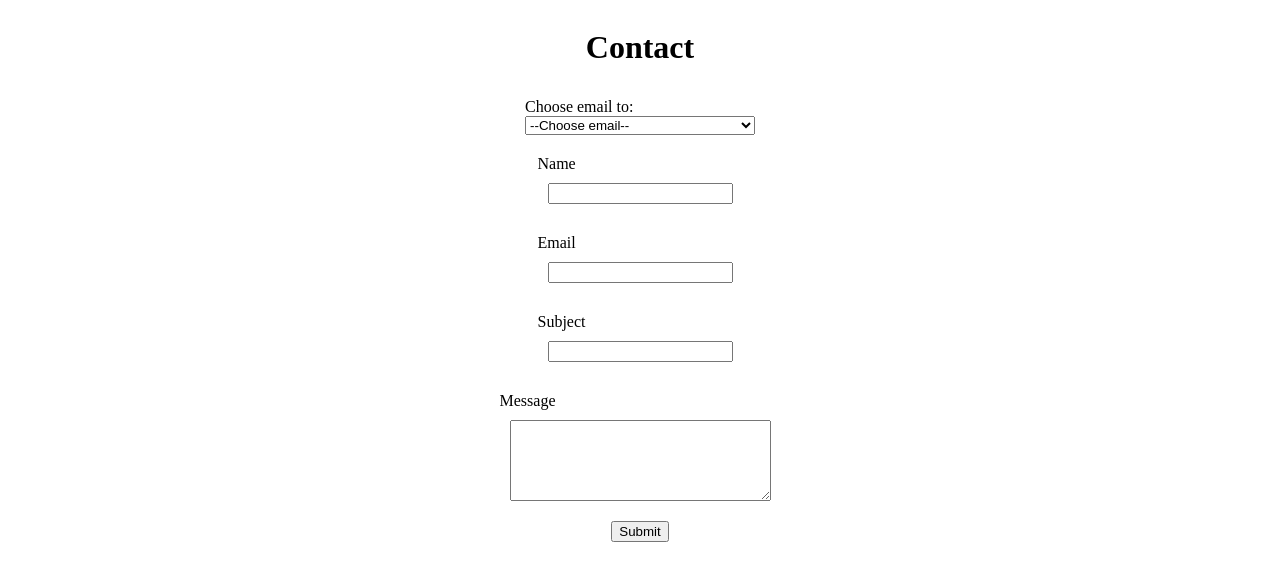
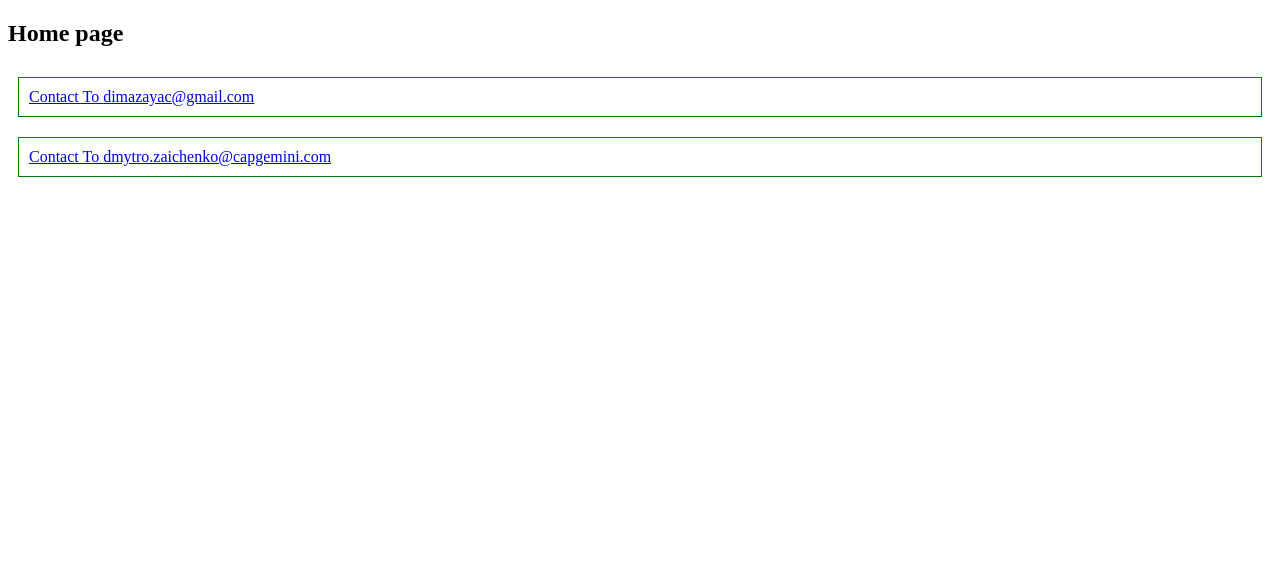
Before and after one commit to dima-leveret/nodemailer, a Next.js app: page / in a window 1280 px wide. Shown: the top 580 px of the page. Built offline with nearby package versions, Linux system fonts and the light colour scheme.

Commit message:
add dynemic routes, each route provide to an appropriate email

```diff
--- a/pages/api/contact.js
+++ b/pages/api/contact.js
@@ -27,7 +27,7 @@ const handler = async (req, res) => {
   if (req.method === "POST") {
     const data = req.body;
 
-    if (!data.name || !data.email || !data.subject || !data.message) {
+    if (!data.name || !data.subject || !data.message) {
       return res.status(400).json({ message: "Bad request" });
     }
 
--- a/pages/index.js
+++ b/pages/index.js
@@ -1,47 +1,9 @@
 import Head from "next/head";
+import Link from "next/link";
+import users from "../users/users.json";
 import styles from "../styles/Home.module.css";
-import { useState } from "react";
-import { sendContactForm } from "../lib/api";
-
-const initValues = {
-  name: "",
-  email: "",
-  subject: "",
-  message: "",
-  emailTo: "",
-};
-
-const initState = { values: initValues };
 
 export default function Home() {
-  const [state, setState] = useState(initState);
-
-  const { values, error } = state;
-
-  const hadleChange = ({ target }) => {
-    setState((prev) => {
-      return {
-        ...prev,
-        values: {
-          ...prev.values,
-          [target.name]: target.value,
-        },
-      };
-    });
-
-    console.log(values);
-  };
-
-  const handleSubmit = async (e) => {
-    e.preventDefault();
-    try {
-      await sendContactForm(values);
-      setState(initState);
-    } catch (error) {
-      console.log(error.message);
-    }
-  };
-
   return (
     <>
       <Head>
@@ -50,86 +12,19 @@ export default function Home() {
         <meta name="viewport" content="width=device-width, initial-scale=1" />
         <link rel="icon" href="/favicon.ico" />
       </Head>
-      <main className={styles.main}>
-        <h1>Contact</h1>
-        {error && <h4> {error} </h4>}
-        <form onSubmit={handleSubmit} className={styles.form}>
-          <label htmlFor="emailTo" className={styles.label}>
-            Choose email to:
-            {/* <input
-              className={styles.input}
-              id="emailTo"
-              name="emailTo"
-              type="text"
-              list="emails"
-              value={values.name}
-              onChange={hadleChange}
-            /> */}
-            <select
-              onChange={hadleChange}
-              // value={values.name}
-              name="emailTo"
-              id="emailTo">
-              <option value="">--Choose email--</option>
-              <option value="dimazayac@gmail.com">dimazayac@gmail.com</option>
-              <option value="dmytro.zaichenko@capgemini.com">
-                dmytro.zaichenko@capgemini.com
-              </option>
-            </select>
-          </label>
-
-          <label htmlFor="name" className={styles.label}>
-            Name
-            <input
-              className={styles.input}
-              id="name"
-              name="name"
-              type="text"
-              value={values.name}
-              onChange={hadleChange}
-            />
-          </label>
-
-          <label htmlFor="name" className={styles.label}>
-            Email
-            <input
-              className={styles.input}
-              id="email"
-              name="email"
-              type="email"
-              value={values.email}
-              onChange={hadleChange}
-            />
-          </label>
-
-          <label htmlFor="subject" className={styles.label}>
-            Subject
-            <input
-              className={styles.input}
-              id="subject"
-              name="subject"
-              type="text"
-              value={values.subject}
-              onChange={hadleChange}
-            />
-          </label>
-
-          <label htmlFor="message" className={styles.label}>
-            Message
-            <textarea
-              className={styles.input}
-              id="message"
-              name="message"
-              type="text"
-              cols={30}
-              rows={5}
-              value={values.message}
-              onChange={hadleChange}
-            />
-          </label>
-          <button type="submit">Submit</button>
-        </form>
-      </main>
+      <h2> Home page </h2>
+      <div className={styles.users}>
+        {users.map((user) => {
+          return (
+            <Link
+              className={styles.user}
+              key={user.id}
+              href={`/${user.organisation}`}>
+              Contact To {user.emailTo}
+            </Link>
+          );
+        })}
+      </div>
     </>
   );
 }
--- a/styles/Home.module.css
+++ b/styles/Home.module.css
@@ -1,21 +1,10 @@
-.main {
-  display: flex;
-  flex-direction: column;
-  align-items: center;
+.users {
+    display: flex;
+    flex-direction: column;
 }
 
-.form {
-  display: flex;
-  flex-direction: column;
-  align-items: center;
+.user {
+    border: 1px solid green;
+    margin: 10px;
+    padding: 10px;
 }
-
-.label {
-  display: flex;
-  flex-direction: column;
-  margin: 10px;
-}
-
-.input {
-  margin: 10px;
-}
--- a/users/users.json
+++ b/users/users.json
@@ -3,12 +3,12 @@
     "id": 1,
     "emailTo": "dimazayac@gmail.com",
     "name": "Dima Leveret",
-    "organisation": "Leveret corp"
+    "organisation": "Leveret-corp"
   },
   {
     "id": 2,
     "emailTo": "dmytro.zaichenko@capgemini.com",
     "name": "Dmytro Zaichenko",
-    "organisation": "Wilando org"
+    "organisation": "Wilando-org"
   }
 ]
```
Also changed, not shown: pages/[contactTo].js (added, +146 -0 lines), styles/Contact.module.css (added, +21 -0 lines).
